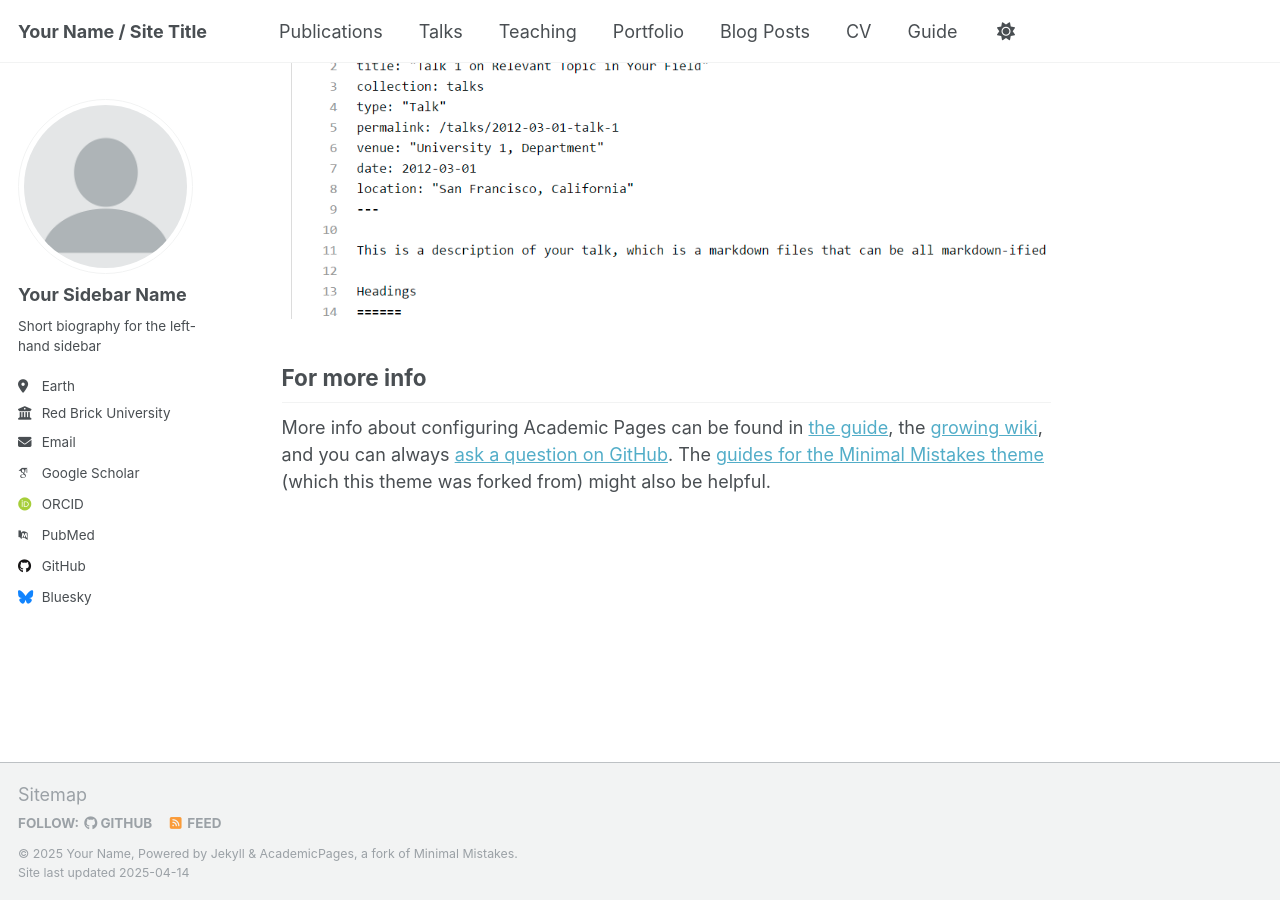
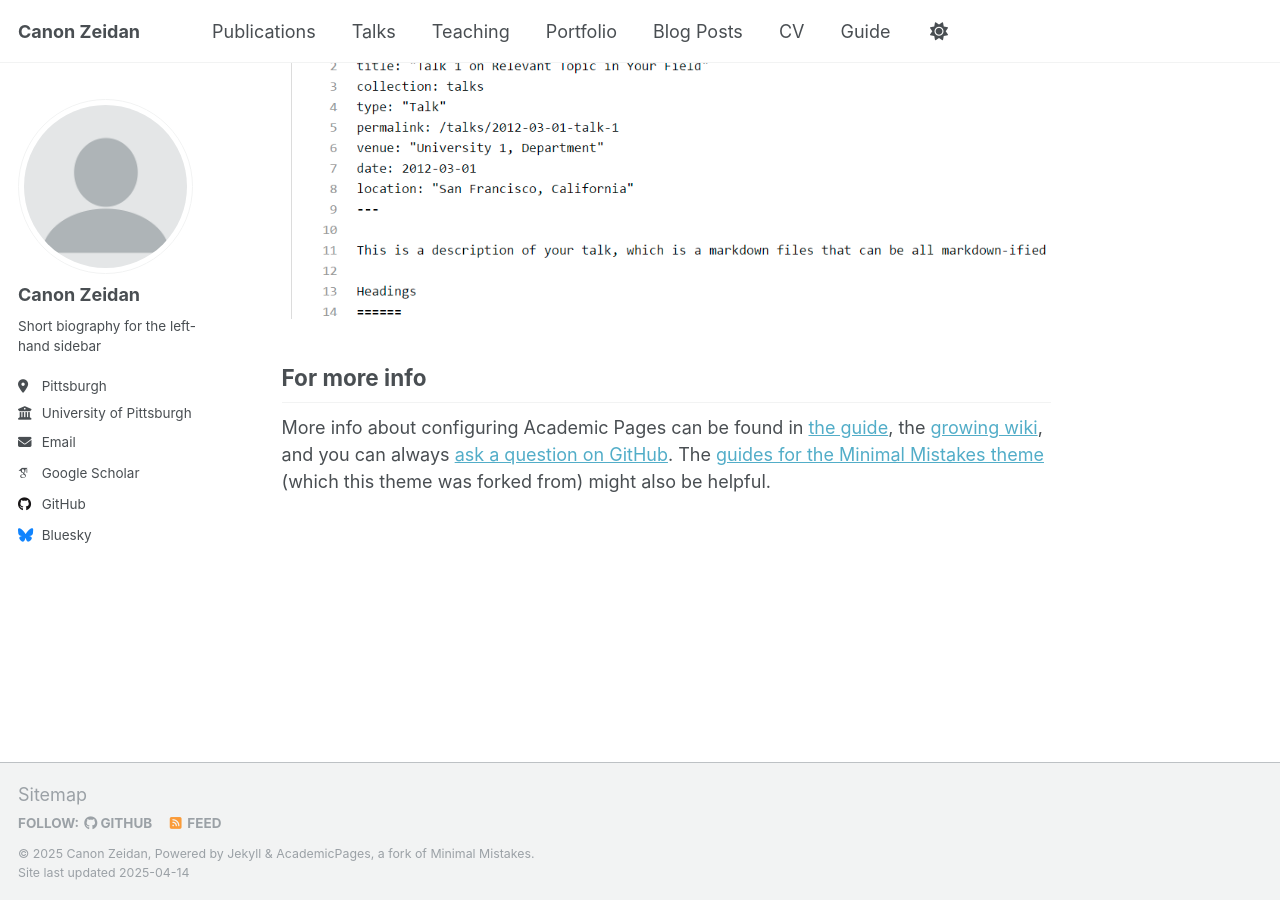
Before and after one commit to Zeidancb/zeidancb.github.io, a Jekyll site: the page built from _pages/about.md, in a window 1280 px wide and 900 px high, scrolled down 2636 px. Built offline with Jekyll 4.4.1, drawn with Linux system fonts in a browser that asks for light colours; some web fonts are replaced.

Commit message:
Upadtes for information to push

```diff
--- a/_config.yml
+++ b/_config.yml
@@ -9,13 +9,13 @@
 # Basic Site Settings
 locale                   : "en-US"
 site_theme               : "default"
-title                    : "Your Name / Site Title"
+title                    : "Canon Zeidan"
 title_separator          : "-"
-name                     : &name "Your Name"
+name                     : &name "Canon Zeidan"
 description              : &description "personal description"
-url                      : https://academicpages.github.io # the base hostname & protocol for your site e.g. "https://[your GitHub username].github.io"
+url                      : https://zeidancb.github.io # the base hostname & protocol for your site e.g. "https://[your GitHub username].github.io"
 baseurl                  : "" # the subpath of your site, e.g. "/blog"
-repository               : "academicpages/academicpages.github.io"
+repository               : "Zeidancb/zeidancb.github.io"
 
 # Site Author - The following control what appear as part of the author content on the side bar.
 #               If a field is blank the icon and link will not appear, otherwise it will be shown.
@@ -23,21 +23,21 @@ repository               : "academicpages/academicpages.github.io"
 author:
   # Biographic information
   avatar           : "profile.png"
-  name             : "Your Sidebar Name"
+  name             : "Canon Zeidan"
   pronouns         : # example: "she/her"
   bio              : "Short biography for the left-hand sidebar"
-  location         : "Earth"
-  employer         : "Red Brick University"
+  location         : "Pittsburgh"
+  employer         : "University of Pittsburgh"
   uri              : # URL
-  email            : "none@example.org"
+  email            : "cbz10@pitt.edu"
 
   # Academic websites
   arxiv            : # URL - Update with the correct link to your profile
-  googlescholar    : "https://scholar.google.com/citations?user=PS_CX0AAAAAJ"
+  googlescholar    : "https://scholar.google.com/citations?view_op=list_works&hl=en&user=N0u0S_MAAAAJ"
   impactstory      : # URL
-  orcid            : "http://orcid.org/yourorcidurl"
+  orcid            : # URL
   semantic         : # URL
-  pubmed           : "https://www.ncbi.nlm.nih.gov/pubmed/?term=john+snow"
+  pubmed           : # URL
   researchgate     : # URL
   scopus           : # URL
 
@@ -45,7 +45,7 @@ author:
   bitbucket        : # Username - Update with your username on the site
   codepen          : # Username
   dribbble         : # Username
-  github           : "academicpages"
+  github           : "Zeidancb"
   kaggle           : # Username
   stackoverflow    : # User number or user number and name (i.e., use "1" or "1/jeff-atwood")
 
```
